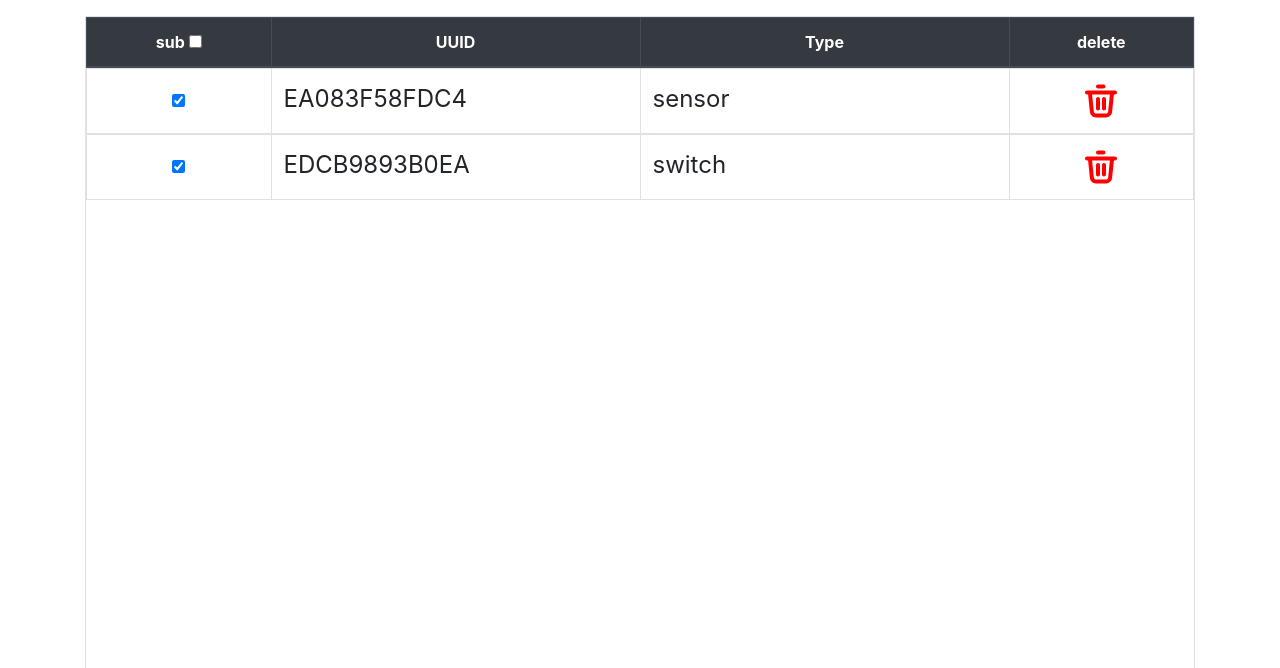
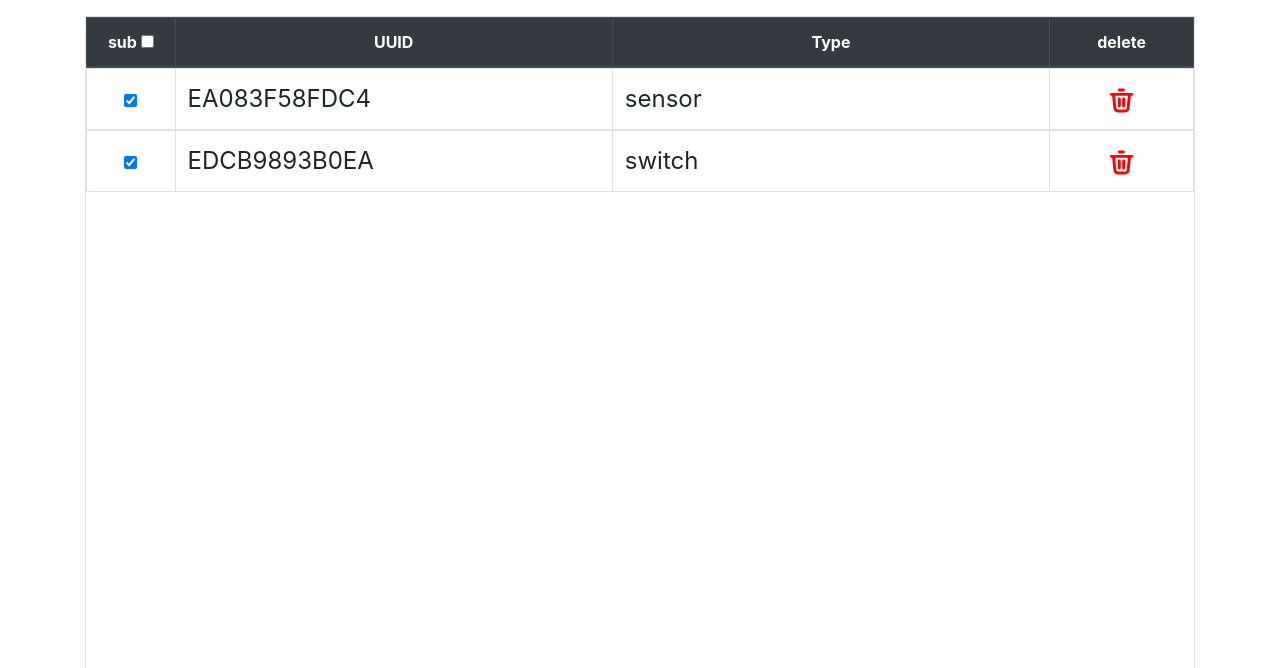
Before and after one commit to bo-han-kao/flask_login, a Flask app: page /Device_management in a window 1280 px wide. Shown: the part 56-724 px from the top of the page. Run offline with Flask 2, Linux system fonts and the light colour scheme; a user stored in the database is signed in; data comes from the database, SQL or seed files in the repository; both versions use the stored data as it was after the commit; data that the repository does not hold is empty; some libraries are stand-ins or nearby versions.

Commit message:
fix_ios畫面

```diff
--- a/app/static/css/Device_management.css
+++ b/app/static/css/Device_management.css
@@ -19,6 +19,20 @@ thead {
     width: 100%;
 }
 
+.thead-sub{
+    width: 8%;
+}
+.thead-uuid{
+    width: auto;
+}
+.thead-type{
+    width: auto;
+}
+.thead-delete{
+    width: 13%;
+}
+
+
 tbody {
     flex: 1 1 auto;
     display: block;
@@ -28,6 +42,8 @@ tbody {
     /* padding-left: 7px; */
     font-size: 3vmin;
 }
+
+
 
 tr {
     width: 100%;
@@ -66,8 +82,20 @@ th {
 }
 
 @media screen and (max-width:990px) {
+    .thead-sub{
+        width: 15%;
+    }
+
     tr img {
-        width: 30%;
+        width: 40%;
     }
 
 }
+
+
+@media screen and (max-width:576px) {
+
+    .thead-delete{
+        width: 20%;
+    }
+}
--- a/app/static/js/Device_management.js
+++ b/app/static/js/Device_management.js
@@ -82,10 +82,10 @@ $(document).ready(function () {
                     for (let i = 0; i < returnData.length; i++) {
                         // console.log(returnData[i].device)
                         str += '<tr id=' + returnData[i].device + ' name=' + returnData[i].deviceType + '>'
-                        str += ' <th class="col-sm-2 col-2"></th>'
-                        str += ' <td class="col-sm-4 col-4" ><a href="/powermeter?devicename=' + returnData[i].device + '">' + returnData[i].device + '</a></td>'
-                        str += ' <td class="col-sm-4 col-3">' + returnData[i].deviceType + '</td>'
-                        str += ' <th class="col-sm-2 col-3" ></th>'
+                        str += ' <th class="thead-sub"></th>'
+                        str += ' <td class="thead-uuid" ><a href="/powermeter?devicename=' + returnData[i].device + '">' + returnData[i].device + '</a></td>'
+                        str += ' <td class="thead-type">' + returnData[i].deviceType + '</td>'
+                        str += ' <th class="thead-delete" ></th>'
                         str += '</tr>'
                     }
 
--- a/app/templates/Device_management.html
+++ b/app/templates/Device_management.html
@@ -9,10 +9,10 @@
     <table class="table table-bordered" id="tab">
         <thead class="thead-dark d-flex">
             <tr class="">
-                <th class="col-sm-2 col-2 "> sub <input type="checkbox" id="checkall" ></th>
-                <th class="col-sm-4 col-4  ">UUID</th>
-                <th class="col-sm-4 col-3">Type</th>
-                <th class="col-sm-2 col-3 ">delete</th>
+                <th class=" thead-sub"> sub <input type="checkbox" id="checkall"></th>
+                <th class=" thead-uuid">UUID</th>
+                <th class=" thead-type">Type</th>
+                <th class=" thead-delete">delete</th>
 
                 <!-- <th scope="col">Handle</th> -->
             </tr>
@@ -26,11 +26,14 @@
                 <td class="col-4">Otto</td>
             </tr> -->
             {%for data in tabledata%}
-            <tr  id={{data['Device_Mac']}}>
-                <th class="col-sm-2 col-2"><input type="checkbox" name="Checkbox[]"  aria-label="Checkbox for following text input" {{ "checked" if data['Device_status'] == True}}></th>
-                <td class="col-sm-4 col-4" >{{data['Device_Mac']}}</td>
-                <td class="col-sm-4 col-3"  >{{data['Device_type']}}</td>
-                <th class="col-sm-2 col-3" ><img src="{{url_for('static',filename='img/Device_management/delete.svg')}}" alt=""></th>
+            <tr id={{data['Device_Mac']}}>
+                <th class=" thead-sub"><input type="checkbox" name="Checkbox[]"
+                        aria-label="Checkbox for following text input" {{ "checked" if data['Device_status']==True}}>
+                </th>
+                <td class=" thead-uuid">{{data['Device_Mac']}}</td>
+                <td class=" thead-type">{{data['Device_type']}}</td>
+                <th class=" thead-delete"><img src="{{url_for('static',filename='img/Device_management/delete.svg')}}"
+                        alt=""></th>
             </tr>
             {%endfor%}
         </tbody>
```
Also changed, not shown: app.db.
